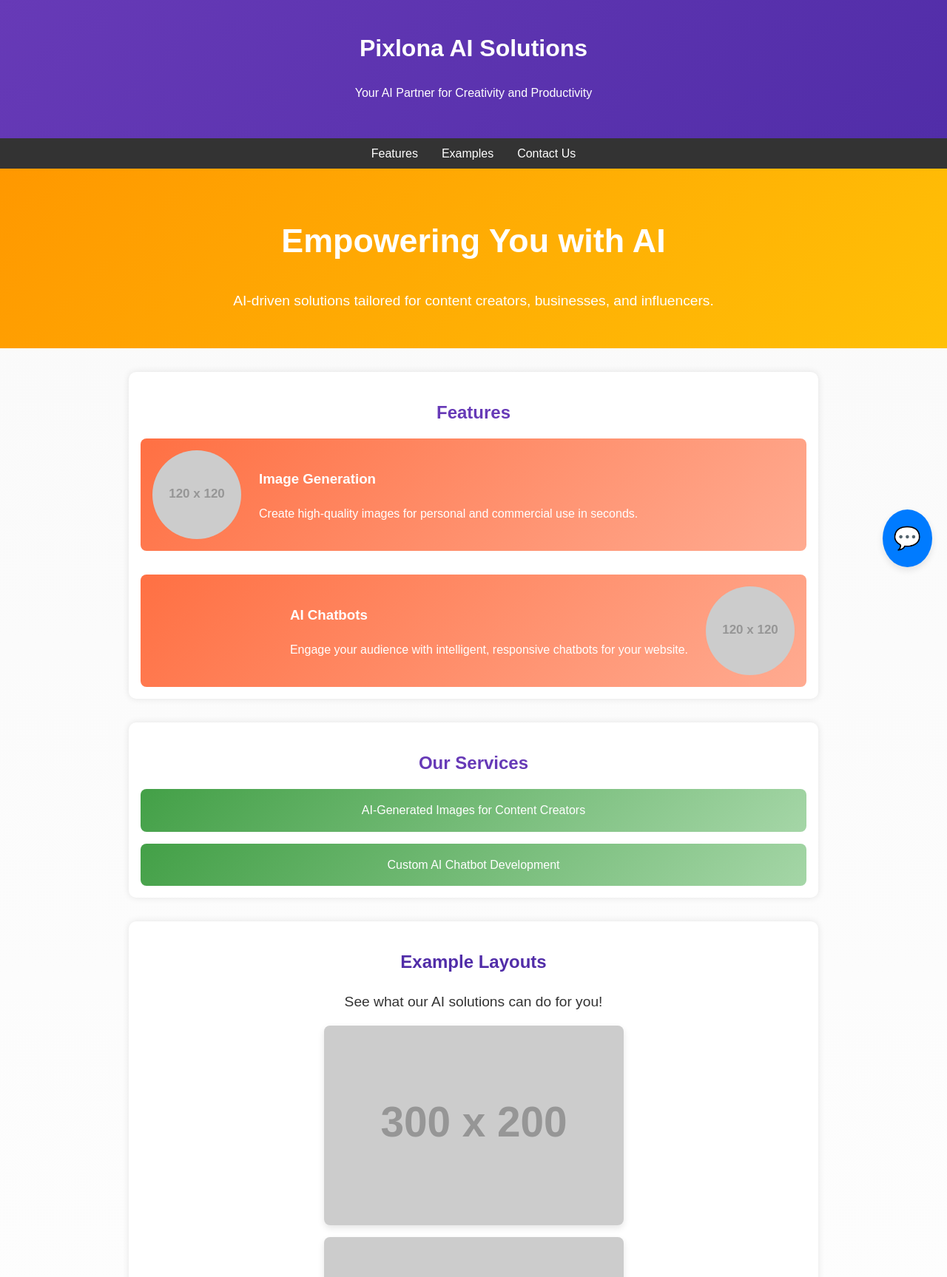
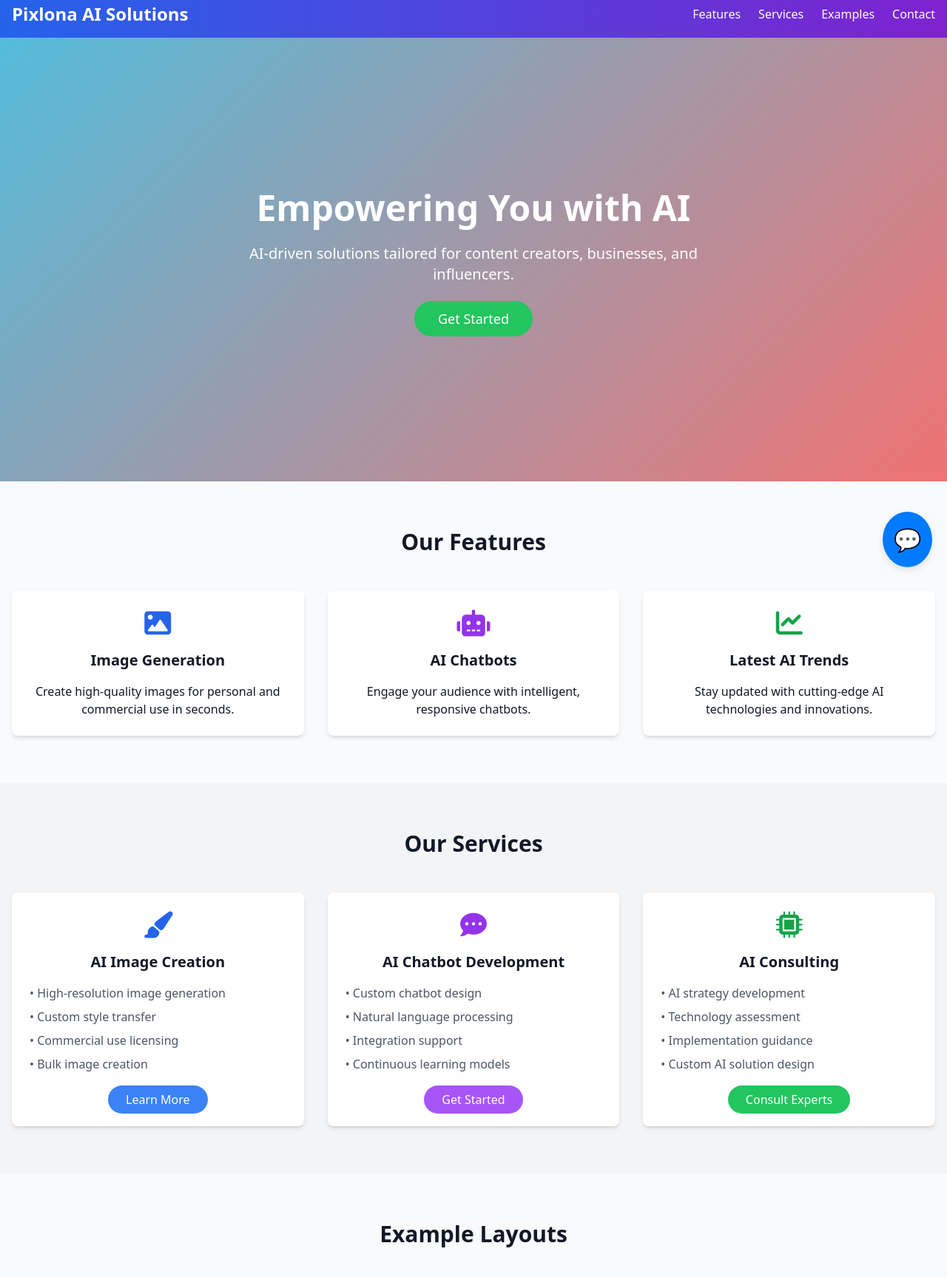
Before and after one commit to pixlona-ai/pixlona-ai, a plain HTML site: page index.html in a window 1280 px wide. Shown: the part 13-1740 px from the top of the page at 74% size. Drawn offline with nearby package versions, Linux system fonts and the light colour scheme; placeholder pictures from the web are drawn by us.

Commit message:
Update index.html

```diff
--- a/index.html
+++ b/index.html
@@ -4,382 +4,188 @@
 <meta charset="UTF-8">
 <meta name="viewport" content="width=device-width, initial-scale=1.0">
 <title>Pixlona AI - AI Solutions</title>
+<script src="https://cdn.tailwindcss.com"></script>
+<link href="https://cdnjs.cloudflare.com/ajax/libs/font-awesome/6.0.0-beta3/css/all.min.css" rel="stylesheet">
 <style>
-    /* General Styles */
     body {
         font-family: 'Arial', sans-serif;
-    margin: 0;
-    padding: 0;
-    background: linear-gradient(to bottom, #f9f9f9, #ffffff);
-    color: #333;
-    line-height: 1.6;
-    }
-
-    header {
-    background: linear-gradient(135deg, #673AB7, #512DA8);
-    color: white;
-    padding: 2rem 1rem;
-    text-align: center;
-    }
-
-    nav {
-    display: flex;
-    justify-content: center;
-    background: #333;
-    padding: 0.5rem;
-    }
-
-    nav a {
-    color: white;
-    text-decoration: none;
-    margin: 0 1rem;
-    font-size: 1rem;
-    transition: color 0.3s ease;
-    }
-
-    nav a:hover {
-    color: #673AB7;
-    }
-
-    .hero {
-    text-align: center;
-    padding: 2rem 1rem;
-    background: linear-gradient(135deg, #FF9800, #FFC107);
-    color: white;
-    }
-
-    .hero h1 {
-    font-size: 2.8rem;
-    }
-
-    .hero p {
-    font-size: 1.2rem;
-    margin: 1rem 0;
-    }
-
-    section {
-    margin: 2rem auto;
-    padding: 1rem;
-    max-width: 900px;
-    background: white;
-    border-radius: 10px;
-    box-shadow: 0 0 10px rgba(0, 0, 0, 0.1);
-    }
-
-    section h2 {
-    text-align: center;
-    color: #673AB7;
-    margin-bottom: 1rem;
-    }
-
-    /* Features Section */
-    .features {
-    display: flex;
-    flex-direction: column;
-    gap: 2rem;
-    }
-
-    .feature {
-    display: flex;
-    align-items: center;
-    gap: 1.5rem;
-    padding: 1rem;
-    background: linear-gradient(135deg, #FF7043, #FFAB91);
-    border-radius: 8px;
-    color: white;
-    transition: transform 0.3s ease, box-shadow 0.3s ease;
-    }
-
-    .feature img {
-    width: 120px;
-    height: 120px;
-    border-radius: 50%;
-    object-fit: cover;
-    }
-
-    .feature:hover {
-    transform: scale(1.05);
-    box-shadow: 0 4px 10px rgba(0, 0, 0, 0.2);
-    }
-
-    .feature:nth-child(even) {
-    flex-direction: row-reverse;
-    }
-
-    /* Services Section */
-    .services {
-    display: flex;
-    flex-direction: column;
-    gap: 1rem;
-    }
-
-    .service {
-    padding: 1rem;
-    background: linear-gradient(135deg, #43A047, #A5D6A7);
-    border-radius: 8px;
-    color: white;
-    text-align: center;
-    transition: transform 0.3s ease, box-shadow 0.3s ease;
-    }
-
-    .service:hover {
-    transform: scale(1.05);
-    box-shadow: 0 4px 10px rgba(0, 0, 0, 0.2);
-    }
-
-    /* Image Section */
-    .image-section {
-    text-align: center;
-    margin: 2rem 0;
-    }
-
-    .image-section h2 {
-    color: #512DA8;
-    margin-bottom: 1rem;
-    }
-
-    .image-gallery {
-    display: flex;
-    flex-direction: column;  /* Align images vertically */
-    align-items: center;
-    gap: 1rem;
-    }
-
-    .image-gallery img {
-    width: 90%;
-    height: auto;
-    object-fit: cover;
-    border-radius: 8px;
-    box-shadow: 0 4px 10px rgba(0, 0, 0, 0.1);
-    transition: transform 0.3s ease, box-shadow 0.3s ease;
-    }
-
-    .image-gallery img:hover {
-    transform: scale(1.05);
-    box-shadow: 0 6px 15px rgba(0, 0, 0, 0.2);
-    }
-
-    /* Form Section */
-    .form-section {
-    text-align: center; /* Center the entire form */
-    margin-top: 2rem;
-    padding: 2rem;
-    background: linear-gradient(135deg, #673AB7, #512DA8);
-    border-radius: 8px;
-    color: white;
-    }
-
-    .form-section form {
-    display: flex;
-    flex-direction: column;
-    gap: 1.5rem;
-    align-items: center;
-    }
-
-    .form-section input,
-    .form-section textarea {
-    width: 80%;
-    padding: 0.8rem;
-    border: 1px solid #ddd;
-    border-radius: 5px;
-    font-size: 1rem;
-    margin: 0.5rem 0;
-    }
-
-    .form-section button {
-    padding: 0.8rem;
-    background: #FF9800;
-    color: white;
-    border: none;
-    border-radius: 5px;
-    cursor: pointer;
-    font-size: 1rem;
-    transition: background 0.3s ease;
-    }
-
-    .form-section button:hover {
-    background: #512DA8;
-    }
-
-    /* Footer Section */
-    footer {
-    text-align: center;
-    padding: 1rem;
-    background: #333;
-    color: white;
-    }
-
-    footer a {
-    color: white;
-    text-decoration: none;
-    margin: 0 0.5rem;
-    }
-
-    footer a:hover {
-    color: #FF9800;
-    }
-
-    /* Responsive Design */
-    @media (max-width: 768px) {
-    .feature, .service {
-        flex-direction: column;
-        text-align: center;
-    }
-
-    .feature img {
-        width: 100px;
-        height: 100px;
-    }
-
-    nav a {
-        margin: 0 0.5rem;
-        font-size: 0.9rem;
-    }
-
-    .hero h1 {
-        font-size: 2rem;
-    }
-
-    .hero p {
-        font-size: 1rem;
-    }
-
-    .image-gallery img {
-        width: 90%;
-        height: auto;
-    }
-
-    .form-section input,
-    .form-section textarea {
-        width: 90%;
-    }
     }
 </style>
 </head>
-<body>
-<header>
-    <h1>Pixlona AI Solutions</h1>
-    <p>Your AI Partner for Creativity and Productivity</p>
+<body class="bg-gray-50 text-gray-900 font-sans">
+    <!-- Header -->
+    <header class="bg-gradient-to-r from-blue-600 to-purple-700 text-white shadow-lg">
+        <nav class="container mx-auto px-4 py-4 flex justify-between items-center">
+            <div class="flex items-center">
+                <h1 class="text-2xl font-bold">Pixlona AI Solutions</h1>
+            </div>
+            <ul class="flex space-x-6">
+                <li><a href="#features" class="hover:text-blue-200 transition">Features</a></li>
+                <li><a href="#services" class="hover:text-blue-200 transition">Services</a></li>
+                <li><a href="#images" class="hover:text-blue-200 transition">Examples</a></li>
+                <li><a href="#contact" class="hover:text-blue-200 transition">Contact</a></li>
+            </ul>
+        </nav>
     </header>
-<nav>
-    <a href="#features">Features</a>
-    <a href="#images">Examples</a>
-    <a href="#contact">Contact Us</a>
-</nav>
-<div class="hero">
-    <h1>Empowering You with AI</h1>
-    <p>AI-driven solutions tailored for content creators, businesses, and influencers.</p>
+
+    <!-- Hero Section (previously added) -->
+    <main>
+        <section class="relative bg-cover bg-center h-[600px] flex items-center"
+                 style="background: linear-gradient(135deg, #54bcdb, #f07373);">
+            <div class="container mx-auto px-4 text-center text-white">
+                <h2 class="text-5xl font-bold mb-6">Empowering You with AI</h2>
+                <p class="text-xl max-w-2xl mx-auto mb-8">
+                    AI-driven solutions tailored for content creators, businesses, and influencers.
+                </p>
+                <a href="#contact"
+                   class="bg-green-500 hover:bg-green-600 text-white px-8 py-3 rounded-full text-lg transition">
+                    Get Started
+                </a>
             </div>
-<section id="features">
-    <h2>Features</h2>
-    <div class="features">
-    <div class="feature">
-        <img src="https://via.placeholder.com/120" alt="Feature Icon">
-        <div>
-        <h3>Image Generation</h3>
+        </section>
+
+        <!-- Features Section (previously added) -->
+        <section id="features" class="container mx-auto px-4 py-16">
+            <h2 class="text-3xl font-bold text-center mb-12">Our Features</h2>
+            <div class="grid md:grid-cols-3 gap-8">
+                <div class="bg-white p-6 rounded-lg shadow-md text-center hover:shadow-lg transition">
+                    <i class="fas fa-image text-4xl text-blue-600 mb-4"></i>
+                    <h3 class="text-xl font-bold mb-4">Image Generation</h3>
                     <p>Create high-quality images for personal and commercial use in seconds.</p>
                 </div>
+                <div class="bg-white p-6 rounded-lg shadow-md text-center hover:shadow-lg transition">
+                    <i class="fas fa-robot text-4xl text-purple-600 mb-4"></i>
+                    <h3 class="text-xl font-bold mb-4">AI Chatbots</h3>
+                    <p>Engage your audience with intelligent, responsive chatbots.</p>
                 </div>
-    <div class="feature">
-        <img src="https://via.placeholder.com/120" alt="Feature Icon">
-        <div>
-        <h3>AI Chatbots</h3>
-        <p>Engage your audience with intelligent, responsive chatbots for your website.</p>
+                <div class="bg-white p-6 rounded-lg shadow-md text-center hover:shadow-lg transition">
+                    <i class="fas fa-chart-line text-4xl text-green-600 mb-4"></i>
+                    <h3 class="text-xl font-bold mb-4">Latest AI Trends</h3>
+                    <p>Stay updated with cutting-edge AI technologies and innovations.</p>
+                </div>
+            </div>
+        </section>
+
+        <!-- Services Section -->
+        <section id="services" class="container mx-auto px-4 py-16 bg-gray-100">
+            <h2 class="text-3xl font-bold text-center mb-12">Our Services</h2>
+            <div class="grid md:grid-cols-3 gap-8">
+                <div class="bg-white p-6 rounded-lg shadow-md hover:shadow-xl transition group">
+                    <div class="text-center">
+                        <i class="fas fa-paint-brush text-4xl text-blue-600 mb-4 group-hover:text-blue-700 transition"></i>
+                        <h3 class="text-xl font-bold mb-4">AI Image Creation</h3>
+                    </div>
+                    <ul class="space-y-2 text-gray-600">
+                        <li>• High-resolution image generation</li>
+                        <li>• Custom style transfer</li>
+                        <li>• Commercial use licensing</li>
+                        <li>• Bulk image creation</li>
+                    </ul>
+                    <div class="mt-6 text-center">
+                        <a href="#contact" class="bg-blue-500 hover:bg-blue-600 text-white px-6 py-2 rounded-full transition">
+                            Learn More
+                        </a>
+                    </div>
+                </div>
+                <div class="bg-white p-6 rounded-lg shadow-md hover:shadow-xl transition group">
+                    <div class="text-center">
+                        <i class="fas fa-comment-dots text-4xl text-purple-600 mb-4 group-hover:text-purple-700 transition"></i>
+                        <h3 class="text-xl font-bold mb-4">AI Chatbot Development</h3>
+                    </div>
+                    <ul class="space-y-2 text-gray-600">
+                        <li>• Custom chatbot design</li>
+                        <li>• Natural language processing</li>
+                        <li>• Integration support</li>
+                        <li>• Continuous learning models</li>
+                    </ul>
+                    <div class="mt-6 text-center">
+                        <a href="#contact" class="bg-purple-500 hover:bg-purple-600 text-white px-6 py-2 rounded-full transition">
+                            Get Started
+                        </a>
+                    </div>
+                </div>
+                <div class="bg-white p-6 rounded-lg shadow-md hover:shadow-xl transition group">
+                    <div class="text-center">
+                        <i class="fas fa-microchip text-4xl text-green-600 mb-4 group-hover:text-green-700 transition"></i>
+                        <h3 class="text-xl font-bold mb-4">AI Consulting</h3>
+                    </div>
+                    <ul class="space-y-2 text-gray-600">
+                        <li>• AI strategy development</li>
+                        <li>• Technology assessment</li>
+                        <li>• Implementation guidance</li>
+                        <li>• Custom AI solution design</li>
+                    </ul>
+                    <div class="mt-6 text-center">
+                        <a href="#contact" class="bg-green-500 hover:bg-green-600 text-white px-6 py-2 rounded-full transition">
+                            Consult Experts
+                        </a>
                     </div>
                 </div>
             </div>
         </section>
-<section id="services">
-    <h2>Our Services</h2>
-    <div class="services">
-    <div class="service">AI-Generated Images for Content Creators</div>
-    <div class="service">Custom AI Chatbot Development</div>
+
+        <!-- Image Section (previously added) -->
+        <section id="images" class="container mx-auto px-4 py-16">
+            <h2 class="text-3xl font-bold text-center mb-12">Example Layouts</h2>
+            <div class="grid md:grid-cols-2 gap-8">
+                <div class="bg-white p-6 rounded-lg shadow-md text-center hover:shadow-lg transition">
+                    <img src="https://via.placeholder.com/300x200.png?text=AI+Generated+Image+1"
+                         alt="Example 1"
+                         class="w-full rounded-lg mb-4">
+                    <h3 class="text-xl font-bold">AI-Generated Images</h3>
+                    <p>See the power of our image generation technology.</p>
                 </div>
-</section>
-<section id="images" class="image-section">
-    <h2>Example Layouts</h2>
-    <p>See what our AI solutions can do for you!</p>
-    <div class="image-gallery">
-        <img src="https://via.placeholder.com/300x200.png?text=AI+Generated+Image+1" alt="Example 1">
-        <img src="https://via.placeholder.com/300x200.png?text=AI+Generated+Image+2" alt="Example 2">
+                <div class="bg-white p-6 rounded-lg shadow-md text-center hover:shadow-lg transition">
+                    <img src="https://via.placeholder.com/300x200.png?text=AI+Generated+Image+2"
+                         alt="Example 2"
+                         class="w-full rounded-lg mb-4">
+                    <h3 class="text-xl font-bold">Adaptive AI Solutions</h3>
+                    <p>Customize AI tools to fit your unique needs.</p>
+                </div>
             </div>
         </section>
 
-<style>
-    /* Image Section */
-    .image-section {
-        text-align: center; /* Centers the text inside the section */
-        margin: 2rem auto;  /* Center the section itself */
-        max-width: 900px;    /* Max width of the section */
-        padding: 1rem;
-        background: white;
-        border-radius: 10px;
-        box-shadow: 0 0 10px rgba(0, 0, 0, 0.1); /* Add shadow for better visibility */
-    }
+        <!-- Contact Section (previously added) -->
+        <section id="contact" class="container mx-auto px-4 py-16 bg-gradient-to-r from-blue-600 to-purple-700 text-white">
+            <div class="max-w-lg mx-auto">
+                <h2 class="text-3xl font-bold text-center mb-12">Contact Us</h2>
+                <form class="space-y-6">
+                    <input type="text" placeholder="Your Name"
+                           class="w-full p-3 rounded-lg bg-white/20 placeholder-white/70 text-white focus:outline-none focus:ring-2 focus:ring-white">
+                    <input type="email" placeholder="Your Email"
+                           class="w-full p-3 rounded-lg bg-white/20 placeholder-white/70 text-white focus:outline-none focus:ring-2 focus:ring-white">
+                    <textarea placeholder="Your Message" rows="4"
+                              class="w-full p-3 rounded-lg bg-white/20 placeholder-white/70 text-white focus:outline-none focus:ring-2 focus:ring-white"></textarea>
+                    <button type="submit"
+                            class="w-full bg-green-500 hover:bg-green-600 text-white p-3 rounded-lg transition">
+                        Send Message
+                    </button>
+                </form>
+            </div>
+        </section>
+    </main>
 
-    .image-section h2 {
-        color: #512DA8;
-        margin-bottom: 1rem;
-    }
-
-    .image-section p {
-        font-size: 1.2rem;
-        margin-bottom: 1rem;
-    }
-
-    .image-gallery {
-        display: flex;
-        justify-content: center; /* Center the images horizontally */
-        gap: 1rem;
-        align-items: center;
-    }
-
-    .image-gallery img {
-        width: 45%;  /* Adjusted to fit two images side by side */
-        height: auto;
-        object-fit: cover;
-        border-radius: 8px;
-        box-shadow: 0 4px 10px rgba(0, 0, 0, 0.1);
-        transition: transform 0.3s ease, box-shadow 0.3s ease;
-    }
-
-    .image-gallery img:hover {
-        transform: scale(1.05);
-        box-shadow: 0 6px 15px rgba(0, 0, 0, 0.2);
-    }
-
-    /* Responsive Design */
-    @media (max-width: 768px) {
-        .image-gallery {
-        flex-direction: column;  /* Stack images vertically on smaller screens */
-        gap: 0.5rem;
-        }
-
-        .image-gallery img {
-        width: 90%;  /* For smaller screens, make the images full-width */
-        }
-    }
-</style>
-
-
-
-<section id="contact" class="form-section">
-    <h2>Contact Us</h2>
-    <form action="mailto:sumityadav329@gmail.com" method="POST">
-    <input type="text" name="name" placeholder="Your Name" required>
-    <input type="email" name="email" placeholder="Your Email" required>
-    <textarea name="message" rows="4" placeholder="Your Message" required></textarea>
-    <button type="submit">Send Message</button>
-    </form>
-</section>
-<footer>
-    <p>&copy; 2024 Pixlona AI. All rights reserved.</p>
-    <p><a href="https://wa.me/your-number">LinkedIn</a> | <a href="https://twitter.com">Twitter</a></p>
+    <!-- Footer (previously added) -->
+    <footer class="bg-gray-800 text-white py-12">
+        <div class="container mx-auto px-4">
+            <div class="grid md:grid-cols-2 gap-8">
+                <p>&copy; 2024 Pixlona AI. All Rights Reserved.</p>
+                <div class="flex justify-center md:justify-end space-x-6">
+                    <a href="https://linkedin.com" target="_blank" class="hover:text-blue-300">
+                        <i class="fab fa-linkedin text-2xl"></i>
+                    </a>
+                    <a href="https://twitter.com" target="_blank" class="hover:text-blue-300">
+                        <i class="fab fa-twitter text-2xl"></i>
+                    </a>
+                    <a href="https://github.com" target="_blank" class="hover:text-blue-300">
+                        <i class="fab fa-github text-2xl"></i>
+                    </a>
+                </div>
+            </div>
+        </div>
     </footer>
 </body>
 </html>
-
-
 
 <!DOCTYPE html>
 <html lang="en">
```
Lines whose indentation alone changed are shown as unchanged.
